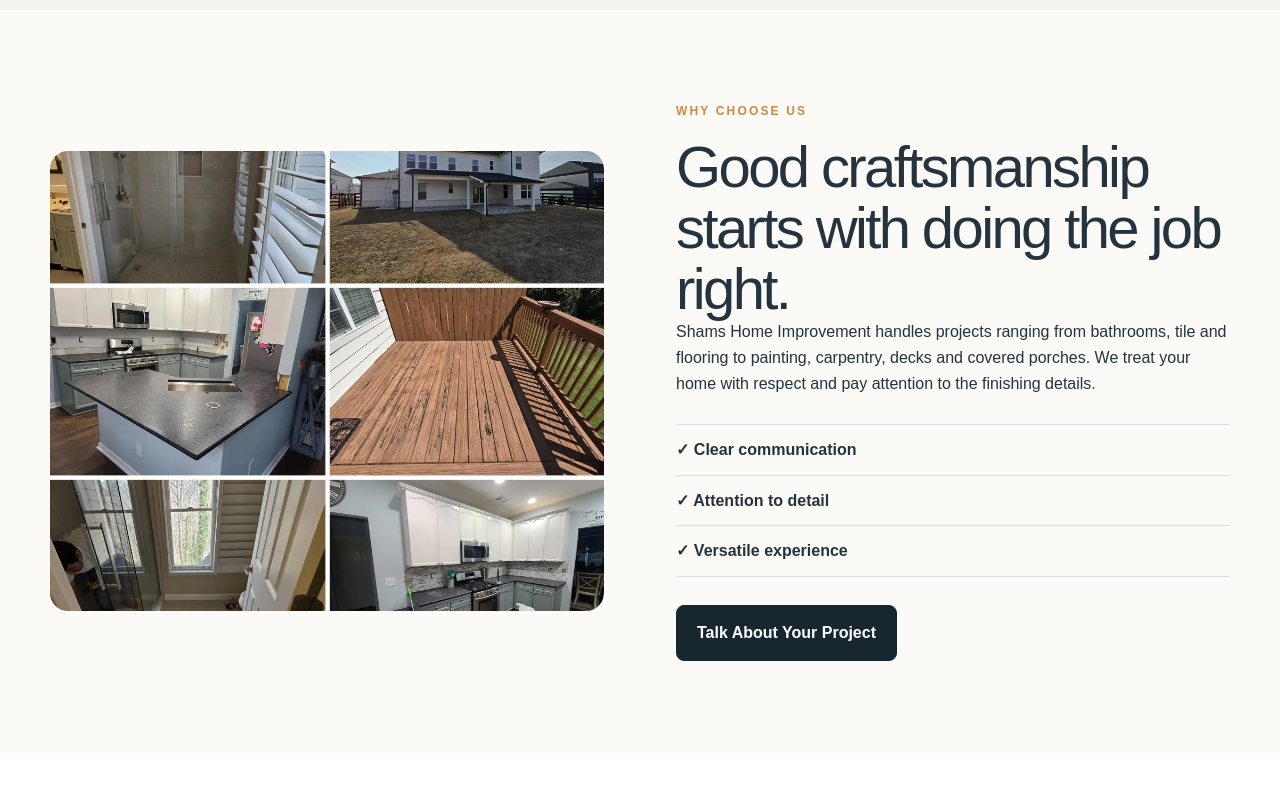
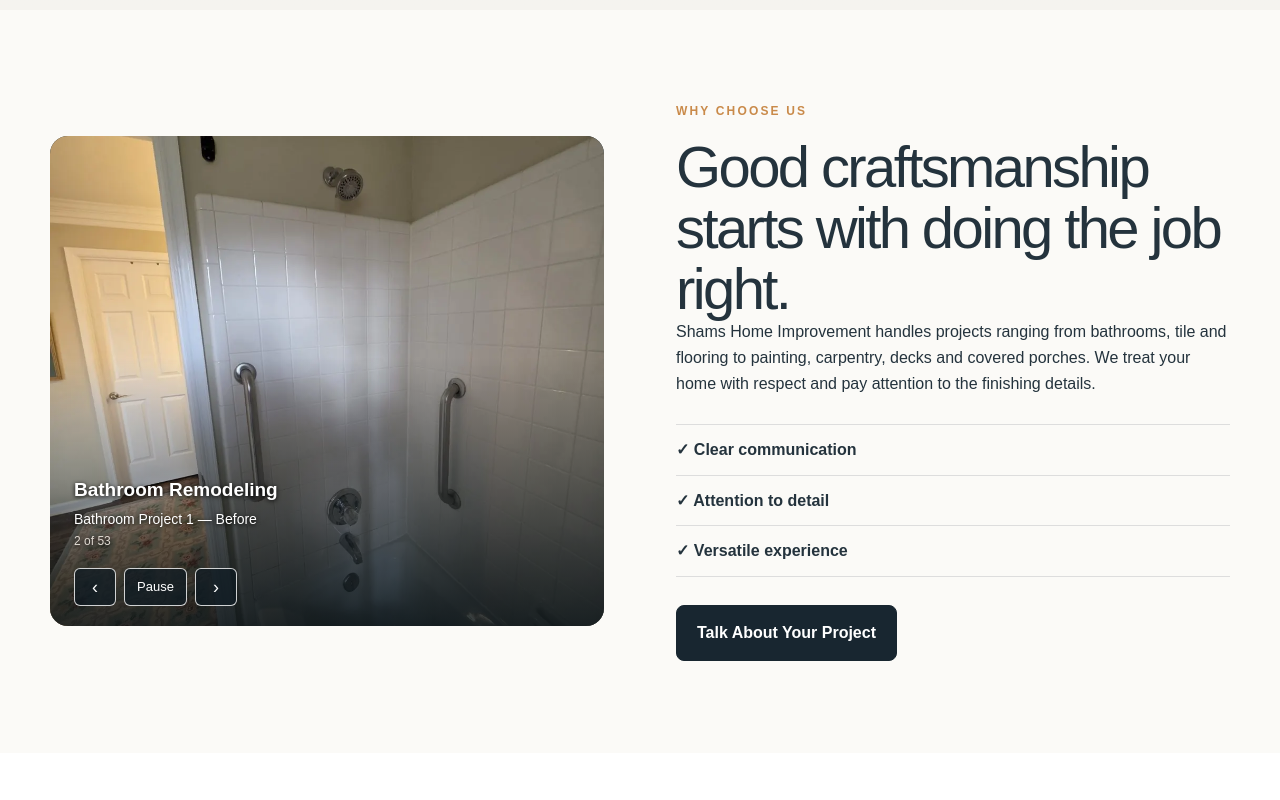
Before and after one commit to springsun84ss-art/Shams-Home-Improvement-, a Next.js app: page / in a window 1280 px wide. Shown: the part 2220-3020 px from the top of the page. Built offline with nearby package versions, Linux system fonts and the light colour scheme.

Commit message:
Add rotating showcase of all 53 project photos

```diff
--- /dev/null
+++ b/app/AboutSlideshow.tsx
@@ -0,0 +1,31 @@
+"use client";
+
+import { useEffect, useState } from "react";
+import { galleries } from "./gallery-data";
+
+const labels = { bathroom: "Bathroom Remodeling", porch: "Covered Porches", deck: "Deck Repairs", kitchen: "Kitchens & Countertops" };
+const allPhotos = (Object.keys(galleries) as (keyof typeof galleries)[]).flatMap(group =>
+  galleries[group].map(photo => ({ ...photo, group: labels[group] }))
+);
+const featured = allPhotos.findIndex(photo => photo.src === "/images/bathroom-17.webp");
+const photos = [allPhotos[featured], ...allPhotos.filter((_, index) => index !== featured)];
+
+export default function AboutSlideshow() {
+  const [index, setIndex] = useState(0);
+  const [paused, setPaused] = useState(false);
+  useEffect(() => {
+    if (paused || window.matchMedia("(prefers-reduced-motion: reduce)").matches) return;
+    const timer = window.setInterval(() => setIndex(current => (current + 1) % photos.length), 4000);
+    return () => window.clearInterval(timer);
+  }, [paused]);
+  const photo = photos[index];
+  return <div className="aboutCarousel" aria-label="Shams Home Improvement project photos">
+    <img key={photo.src} src={photo.src} alt={photo.caption} />
+    <div className="aboutCarouselInfo"><strong>{photo.group}</strong><span>{photo.caption}</span><small>{index + 1} of {photos.length}</small></div>
+    <div className="aboutCarouselControls">
+      <button type="button" aria-label="Previous project photo" onClick={() => setIndex(current => (current - 1 + photos.length) % photos.length)}>‹</button>
+      <button type="button" aria-label={paused ? "Play project photos" : "Pause project photos"} onClick={() => setPaused(value => !value)}>{paused ? "Play" : "Pause"}</button>
+      <button type="button" aria-label="Next project photo" onClick={() => setIndex(current => (current + 1) % photos.length)}>›</button>
+    </div>
+  </div>;
+}
--- a/app/page.tsx
+++ b/app/page.tsx
@@ -1,5 +1,6 @@
 import HeroSlides from "./HeroSlides";
 import ProjectGallery from "./ProjectGallery";
+import AboutSlideshow from "./AboutSlideshow";
 
 const services = [
   ["Bathroom Remodeling", "Walk-in showers, tub-to-shower conversions, tile surrounds, vanities, shower doors and complete bathroom updates."],
@@ -67,7 +68,7 @@ export default function HomePage() {
 
         <section className="section" id="about">
           <div className="container split">
-            <img className="aboutPhoto" src="/images/about-project.webp" alt="Completed home improvement project" loading="lazy" />
+            <AboutSlideshow />
             <div>
               <p className="eyebrow">Why Choose Us</p>
               <h2>Good craftsmanship starts with doing the job right.</h2>
```
Also changed, not shown: app/globals.css.
